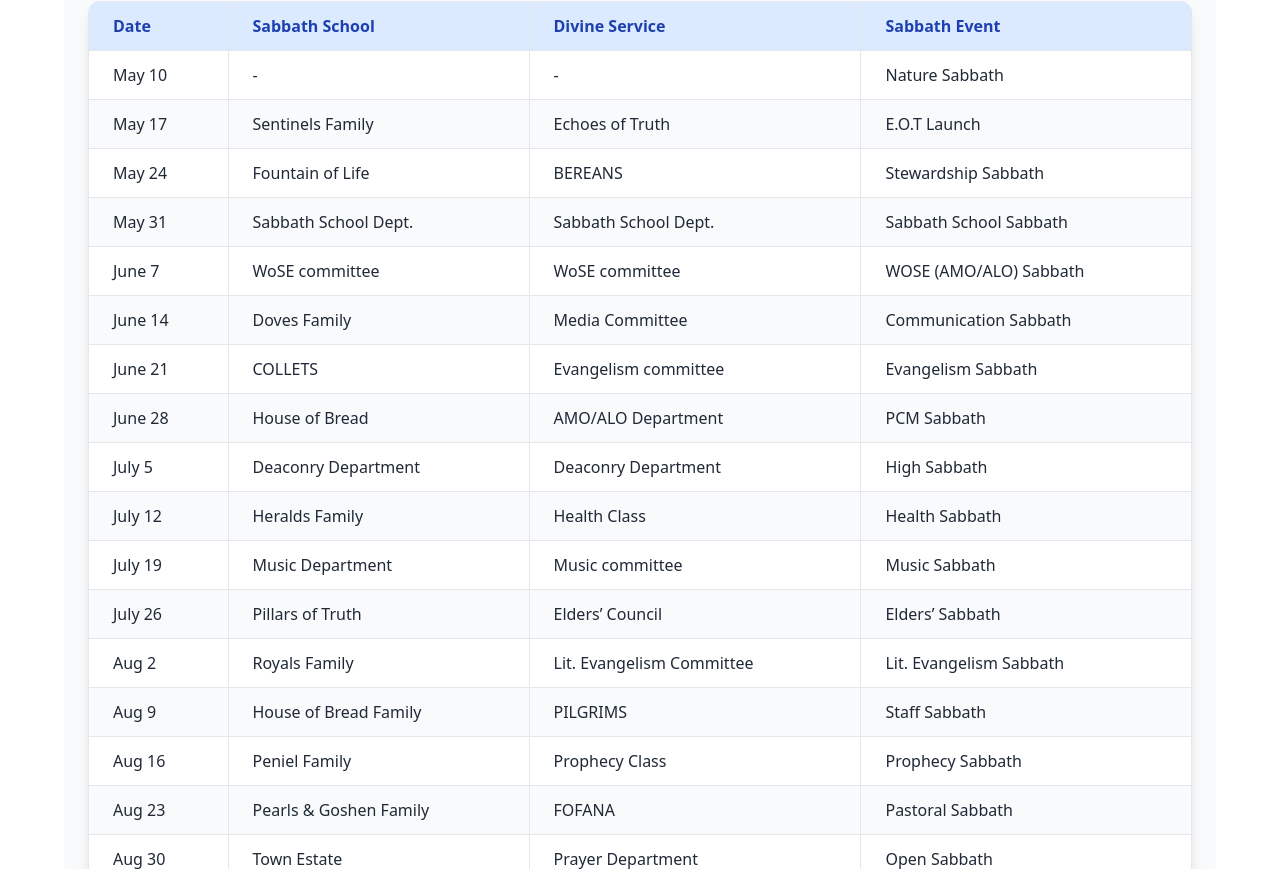
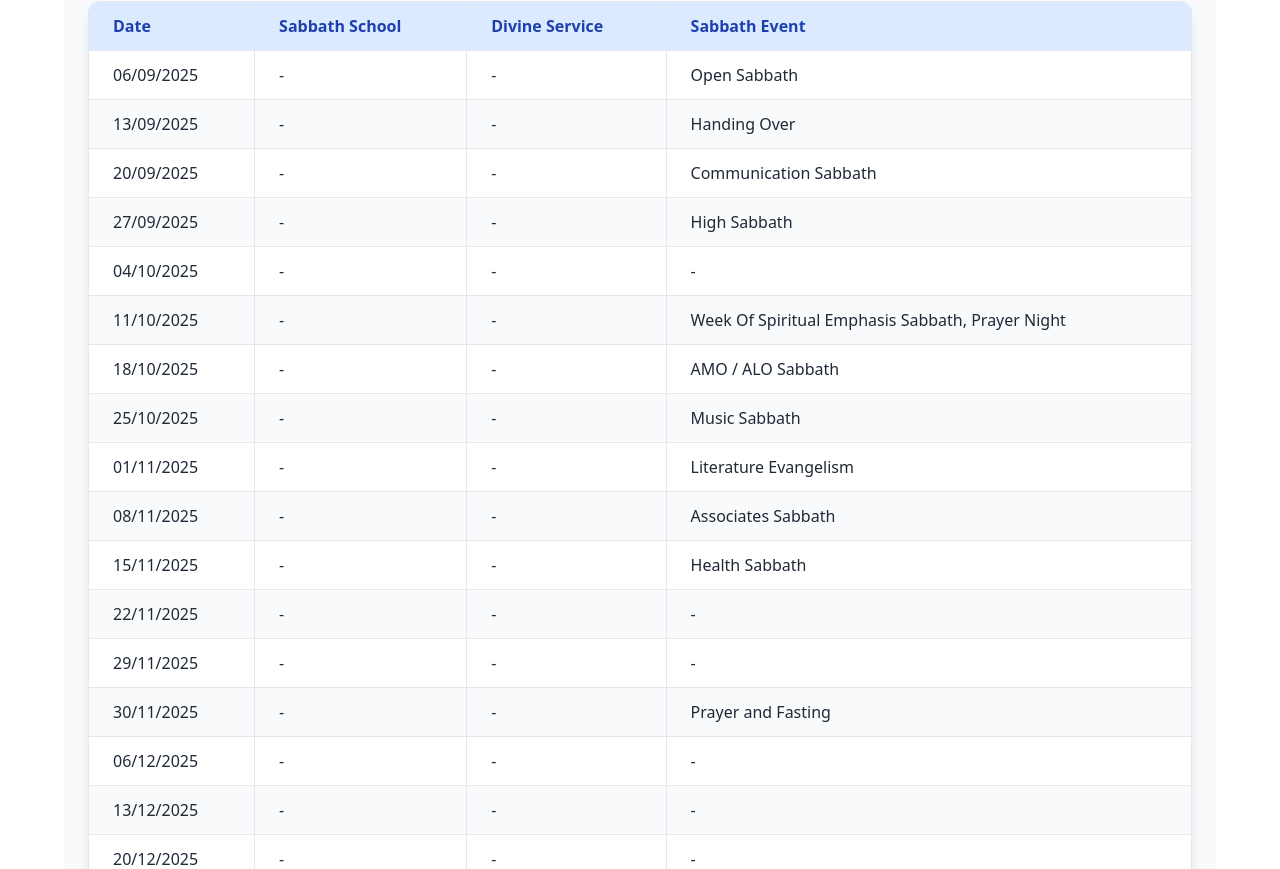
Before and after one commit to RamspheldOnyangoOchieng/DeKUSDA-Website, a React (Vite) app in the folder frontend/: page /COE in a window 1280 px wide. Shown: the part 291-1160 px from the top of the page. Built offline with nearby package versions, Linux system fonts and the light colour scheme.

Commit message:
Updated Review system, added star rating, delete option, and improved Sabbath Calendar design

```diff
--- a/frontend/src/pages/Resources/COE.jsx
+++ b/frontend/src/pages/Resources/COE.jsx
@@ -3,23 +3,29 @@ import Header from '../../components/Layout/Header';
 import Footer from '../../components/Layout/Footer';
 
 const sabbathEvents = [
-  { date: 'May 10', sabbathSchool: '', divineService: '', event: 'Nature Sabbath' },
-  { date: 'May 17', sabbathSchool: 'Sentinels Family', divineService: 'Echoes of Truth', event: 'E.O.T Launch' },
-  { date: 'May 24', sabbathSchool: 'Fountain of Life', divineService: 'BEREANS', event: 'Stewardship Sabbath' },
-  { date: 'May 31', sabbathSchool: 'Sabbath School Dept.', divineService: 'Sabbath School Dept.', event: 'Sabbath School Sabbath' },
-  { date: 'June 7', sabbathSchool: 'WoSE committee', divineService: 'WoSE committee', event: 'WOSE (AMO/ALO) Sabbath' },
-  { date: 'June 14', sabbathSchool: 'Doves Family', divineService: 'Media Committee', event: 'Communication Sabbath' },
-  { date: 'June 21', sabbathSchool: 'COLLETS', divineService: 'Evangelism committee', event: 'Evangelism Sabbath' },
-  { date: 'June 28', sabbathSchool: 'House of Bread', divineService: 'AMO/ALO Department', event: 'PCM Sabbath' },
-  { date: 'July 5', sabbathSchool: 'Deaconry Department', divineService: 'Deaconry Department', event: 'High Sabbath' },
-  { date: 'July 12', sabbathSchool: 'Heralds Family', divineService: 'Health Class', event: 'Health Sabbath' },
-  { date: 'July 19', sabbathSchool: 'Music Department', divineService: 'Music committee', event: 'Music Sabbath' },
-  { date: 'July 26', sabbathSchool: 'Pillars of Truth', divineService: 'Elders’ Council', event: 'Elders’ Sabbath' },
-  { date: 'Aug 2', sabbathSchool: 'Royals Family', divineService: 'Lit. Evangelism Committee', event: 'Lit. Evangelism Sabbath' },
-  { date: 'Aug 9', sabbathSchool: 'House of Bread Family', divineService: 'PILGRIMS', event: 'Staff Sabbath' },
-  { date: 'Aug 16', sabbathSchool: 'Peniel Family', divineService: 'Prophecy Class', event: 'Prophecy Sabbath' },
-  { date: 'Aug 23', sabbathSchool: 'Pearls & Goshen Family', divineService: 'FOFANA', event: 'Pastoral Sabbath' },
-  { date: 'Aug 30', sabbathSchool: 'Town Estate', divineService: 'Prayer Department', event: 'Open Sabbath' },
+  { date: '06/09/2025', sabbathSchool: '', divineService: '', event: 'Open Sabbath' },
+  { date: '13/09/2025', sabbathSchool: '', divineService: '', event: 'Handing Over' },
+  { date: '20/09/2025', sabbathSchool: '', divineService: '', event: 'Communication Sabbath' },
+  { date: '27/09/2025', sabbathSchool: '', divineService: '', event: 'High Sabbath' },
+
+  { date: '04/10/2025', sabbathSchool: '', divineService: '', event: '-' },
+  { date: '11/10/2025', sabbathSchool: '', divineService: '', event: 'Week Of Spiritual Emphasis Sabbath, Prayer Night' },
+  { date: '18/10/2025', sabbathSchool: '', divineService: '', event: 'AMO / ALO Sabbath' },
+  { date: '25/10/2025', sabbathSchool: '', divineService: '', event: 'Music Sabbath' },
+
+  { date: '01/11/2025', sabbathSchool: '', divineService: '', event: 'Literature Evangelism' },
+  { date: '08/11/2025', sabbathSchool: '', divineService: '', event: 'Associates Sabbath' },
+  { date: '15/11/2025', sabbathSchool: '', divineService: '', event: 'Health Sabbath' },
+  { date: '22/11/2025', sabbathSchool: '', divineService: '', event: '-' },
+  { date: '29/11/2025', sabbathSchool: '', divineService: '', event: '-' },
+  { date: '30/11/2025', sabbathSchool: '', divineService: '', event: 'Prayer and Fasting' },
+
+  { date: '06/12/2025', sabbathSchool: '', divineService: '', event: '-' },
+  { date: '13/12/2025', sabbathSchool: '', divineService: '', event: '-' },
+  { date: '20/12/2025', sabbathSchool: '', divineService: '', event: '-' },
+  { date: '27/12/2025', sabbathSchool: '', divineService: '', event: 'Mission Sabbath' },
+
+  { date: '03/01/2026', sabbathSchool: '', divineService: '', event: 'Mission Sabbath' },
 ];
 
 export default function SabbathCalendar() {
@@ -30,7 +36,7 @@ export default function SabbathCalendar() {
       {/* Full-width blue title header */}
       <div className="w-full bg-blue-900 text-white py-8 text-center">
         <h1 className="text-3xl md:text-4xl font-bold">
-          May–August 2025 Sabbath Program
+          Calendar of Events Draft (Tentative)
         </h1>
       </div>
 
```
